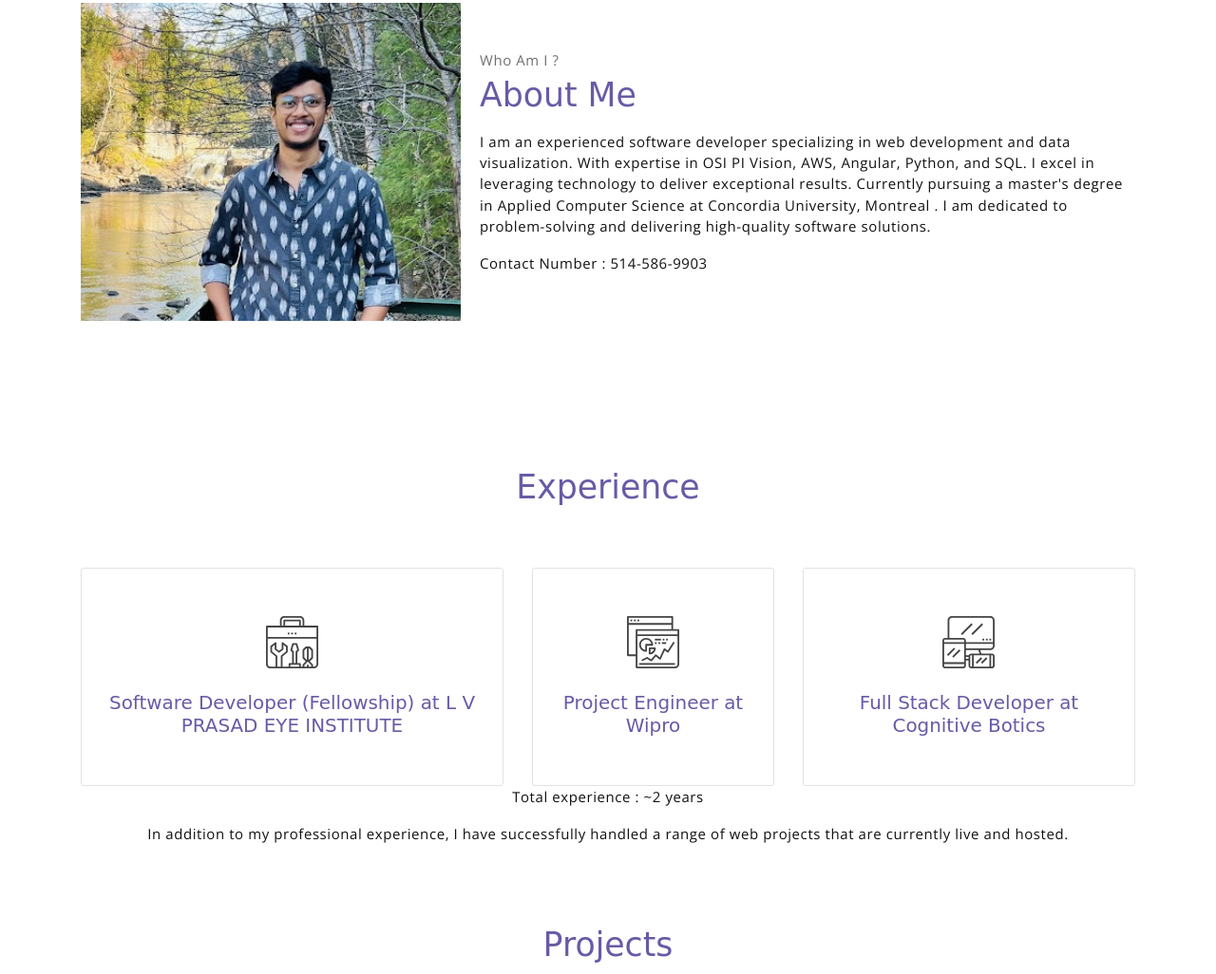
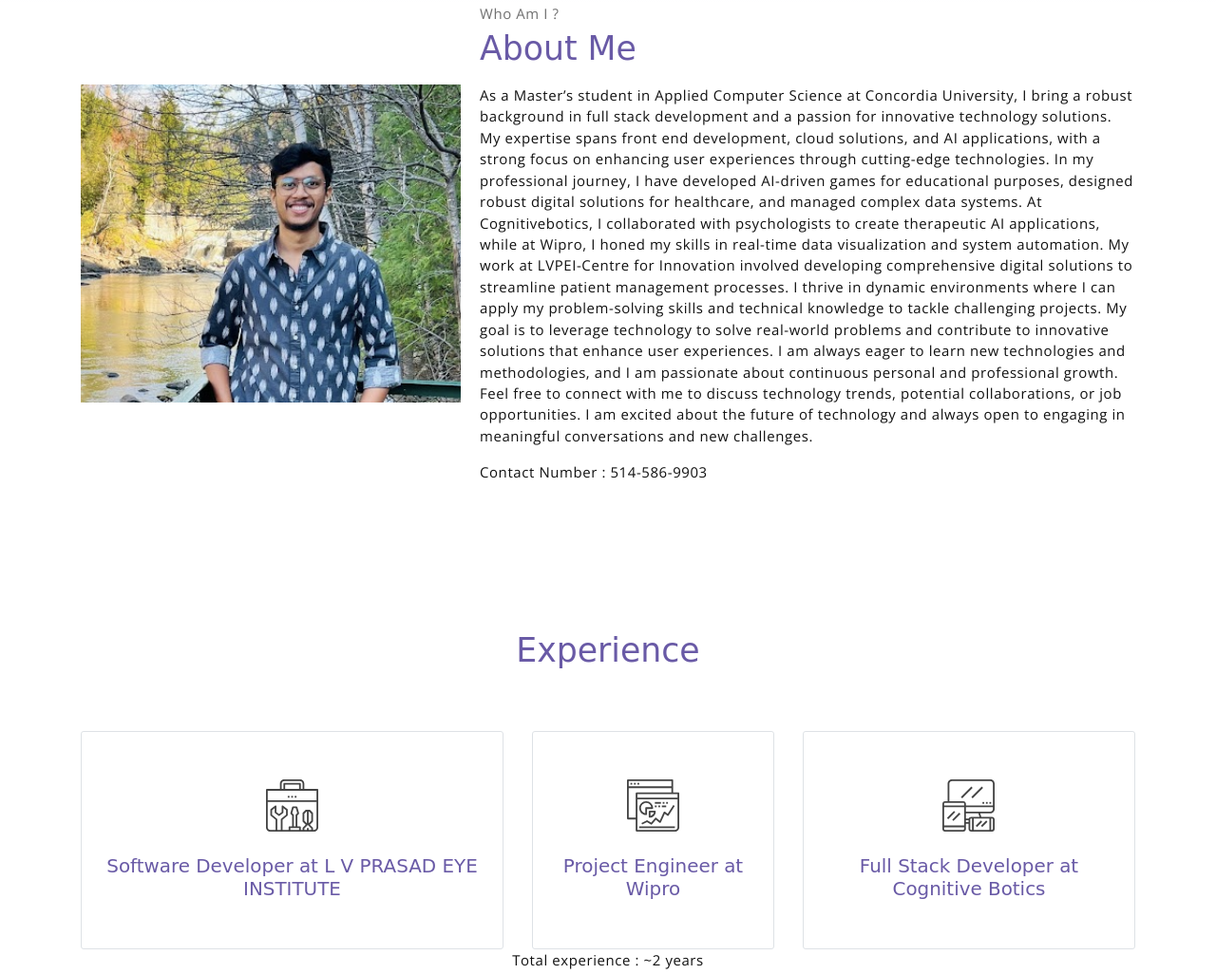
Before and after one commit to knvramana/portfilio, a plain HTML site: page index.html in a window 1280 px wide. Shown: the part 797-1823 px from the top of the page at 95% size. Drawn offline with nearby package versions, Linux system fonts and the light colour scheme; a web font is replaced by a local one.

Commit message:
Update index.html
Description and Degree date changed

```diff
--- a/index.html
+++ b/index.html
@@ -57,9 +57,9 @@
                     <p class="section-subtitle">Who Am I ?</p>
                     <h2 class="section-title mb-3">About Me</h2>
                     <p>
-                        I am an experienced software developer specializing in web development and data visualization.
-                        With expertise in OSI PI Vision, AWS, Angular, Python, and SQL. I excel in leveraging technology to deliver exceptional results.
-                        Currently pursuing a master's degree in Applied Computer Science at Concordia University, Montreal . I am dedicated to problem-solving and delivering high-quality software solutions.
+As a Master’s student in Applied Computer Science at Concordia University, I bring a robust background in full stack development and a passion for innovative technology solutions. My expertise spans front end development, cloud solutions, and AI applications, with a strong focus on enhancing user experiences through cutting-edge technologies. In my professional journey, I have developed AI-driven games for educational purposes, designed robust digital solutions for healthcare, and managed complex data systems. At Cognitivebotics, I collaborated with psychologists to create therapeutic AI applications, while at Wipro, I honed my skills in real-time data visualization and system automation. My work at LVPEI-Centre for Innovation involved developing comprehensive digital solutions to streamline patient management processes.
+
+I thrive in dynamic environments where I can apply my problem-solving skills and technical knowledge to tackle challenging projects. My goal is to leverage technology to solve real-world problems and contribute to innovative solutions that enhance user experiences. I am always eager to learn new technologies and methodologies, and I am passionate about continuous personal and professional growth. Feel free to connect with me to discuss technology trends, potential collaborations, or job opportunities. I am excited about the future of technology and always open to engaging in meaningful conversations and new challenges.
                     </p>
                     <p>
                         Contact Number : 514-586-9903
@@ -78,7 +78,7 @@
                     <div class="service-card">
                         <div class="body">
                             <img src="assets/imgs/toolbox.svg" alt="Download free bootstrap 4 landing page, free boootstrap 4 templates, Download free bootstrap 4.1 landing page, free boootstrap 4.1.1 templates, meyawo Landing page" class="icon">
-                            <h6 class="title">Software Developer (Fellowship) at L V PRASAD EYE INSTITUTE</h6>
+                            <h6 class="title">Software Developer at L V PRASAD EYE INSTITUTE</h6>
                             <p class="subtitle">Duration : 01/2020 - 03/2021 </p>
                         </div>
                     </div>
@@ -151,7 +151,7 @@
             <div class="timeline-item">
                 <h5 class="timeline-title">Masters in Applied Computer Science</h5>
                 <p class="timeline-text">Concordia University,Montreal, Canada</p>
-                <h6 class="timeline-year">09/2022 - Present</h6>
+                <h6 class="timeline-year">09/2022 - 05/2024</h6>
             </div>
             <div class="timeline-item">
                 <h5 class="timeline-title">Bachelor of Technology in Computer Science and Engineering</h5>
@@ -170,7 +170,7 @@
             <li class="list-group-item">Python</li>
             <li class="list-group-item">SQL</li>
             <li class="list-group-item">Java</li>
-	    <li class="list-group-item">AWS</li>
+	    <li class="list-group-item">Cloud Technologies(AWS,Azure,GCP)</li>
             <li class="list-group-item">Data Structures</li>
 	    <li class="list-group-item">OSI PIVISION</li>
 	    <li class="list-group-item">Machine Learning</li>
```
